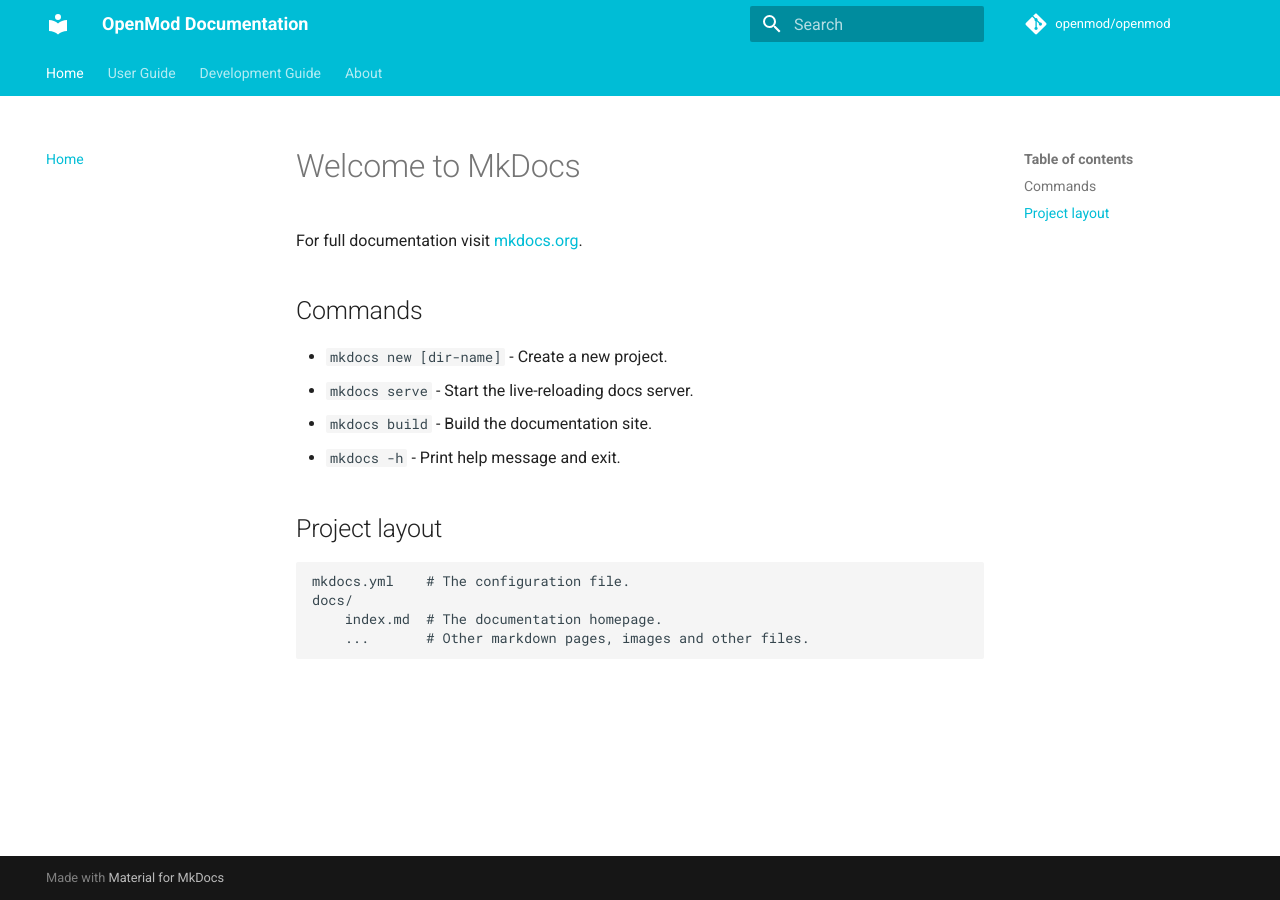
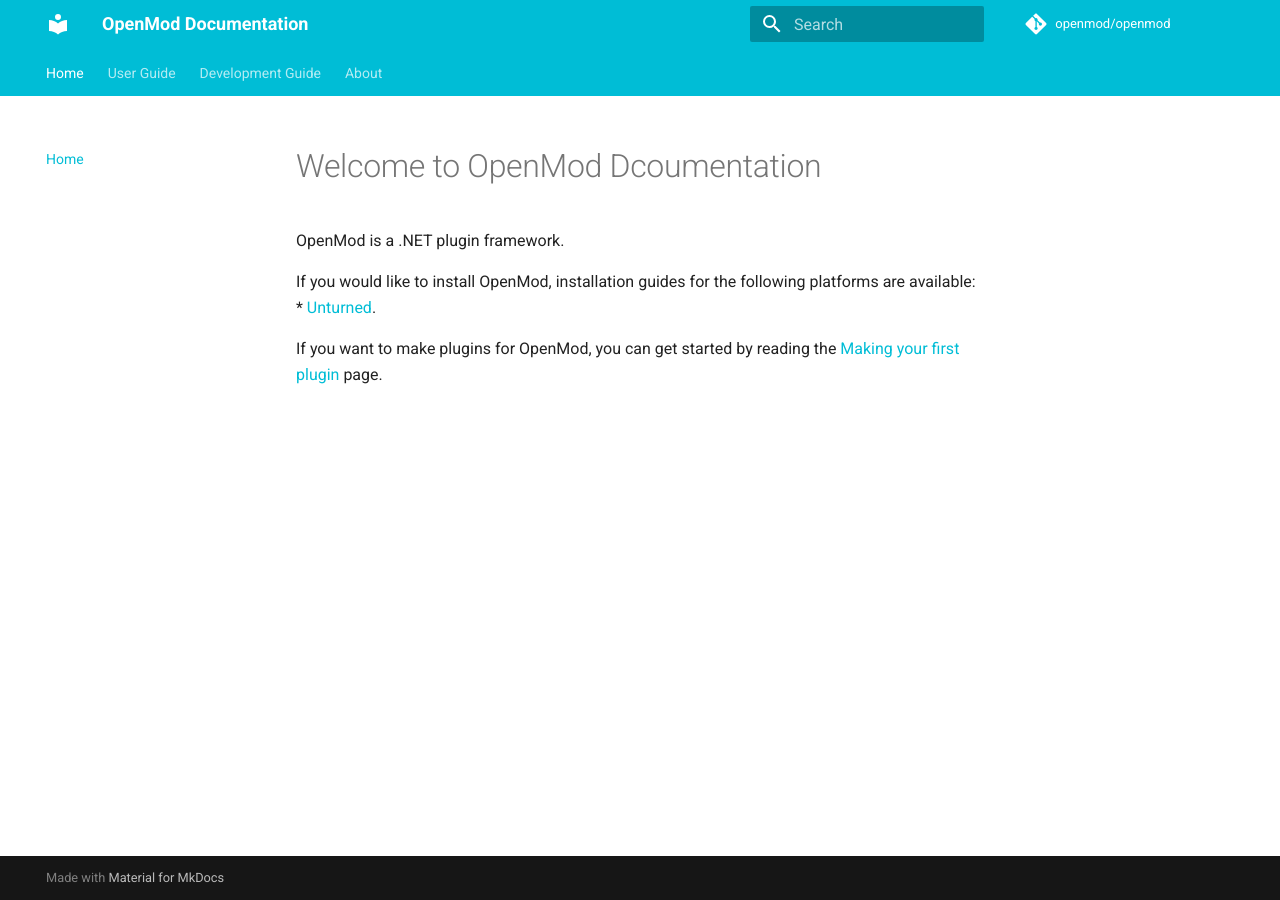
Before and after one commit to openmod/openmod-docs, an MkDocs documentation site: the page built from content/index.md, in a window 1280 px wide. Built offline with MkDocs 1.6.1 and Material for MkDocs 9.7.7, drawn with Linux system fonts in a browser that asks for light colours; comment, search, counter and statistics services are not loaded; old or Windows-style settings are respelled for this version of MkDocs.

```diff
--- a/content/index.md
+++ b/content/index.md
@@ -1,17 +1,8 @@
-# Welcome to MkDocs
+# Welcome to OpenMod Dcoumentation
 
-For full documentation visit [mkdocs.org](https://www.mkdocs.org).
+OpenMod is a .NET plugin framework.
 
-## Commands
+If you would like to install OpenMod, installation guides for the following platforms are available:
+* [Unturned](user-guide/installation/unturned.md).
 
-* `mkdocs new [dir-name]` - Create a new project.
-* `mkdocs serve` - Start the live-reloading docs server.
-* `mkdocs build` - Build the documentation site.
-* `mkdocs -h` - Print help message and exit.
-
-## Project layout
-
-    mkdocs.yml    # The configuration file.
-    docs/
-        index.md  # The documentation homepage.
-        ...       # Other markdown pages, images and other files.
+If you want to make plugins for OpenMod, you can get started by reading the [Making your first plugin](development-guide/getting-started/making-your-first-plugin.md) page.
```
Also changed, not shown: content/user-guide/migration/rocketmod.md (added, +22 -0 lines).
